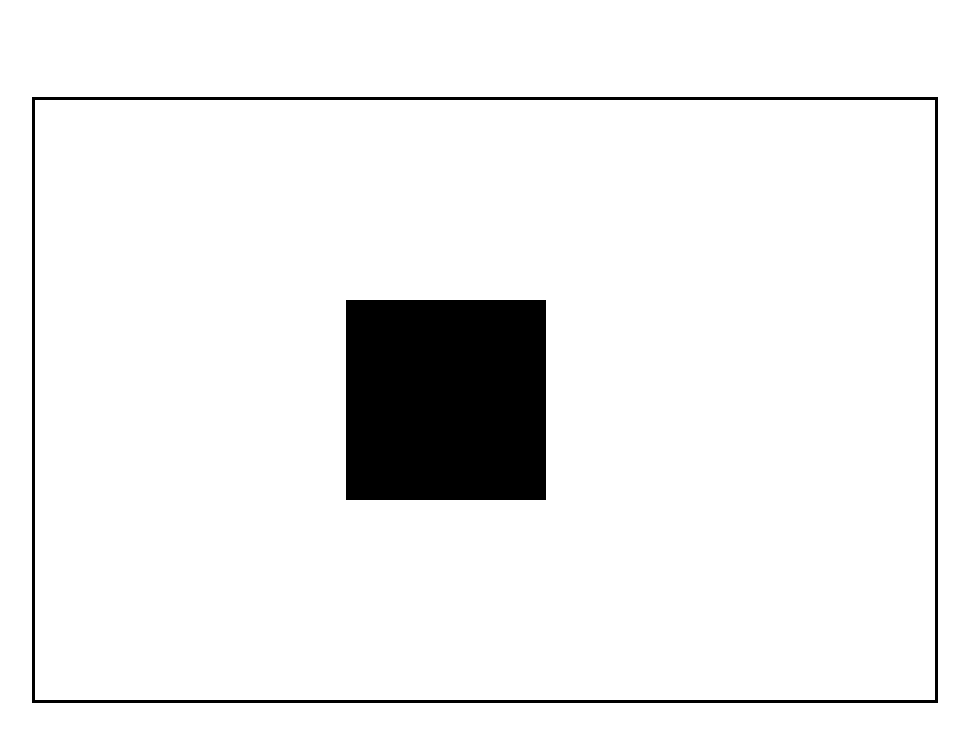
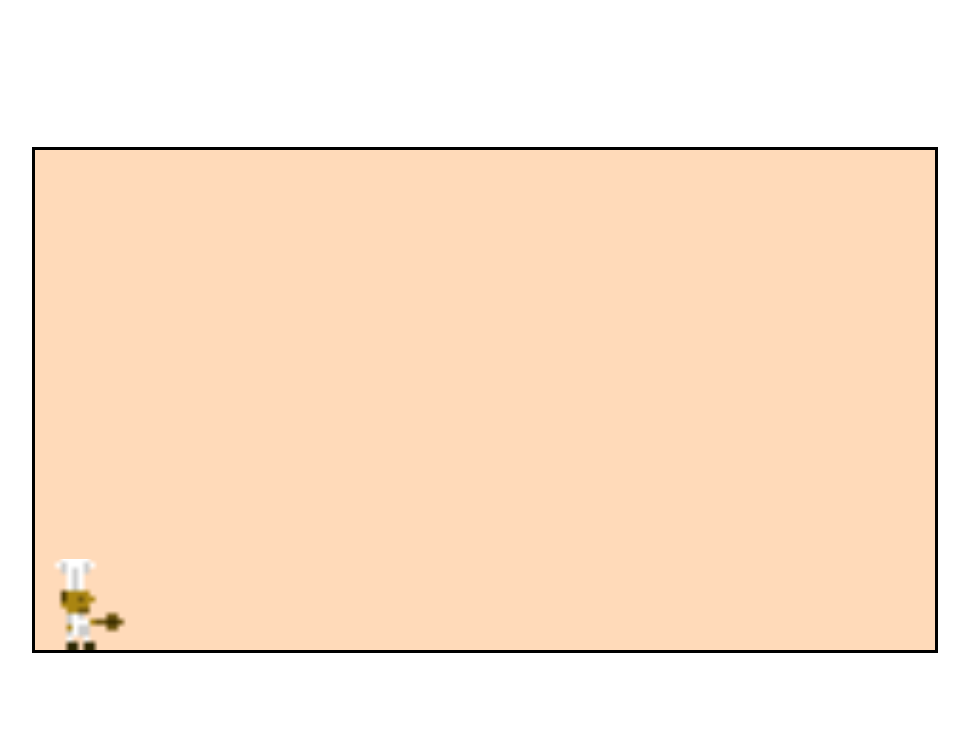
Before and after one commit to alearm246/Hungry-Ghost, a plain HTML site: page index.html in a window 1280 px wide. Shown: the whole page, without its empty margins (155-1124 px from the left). Drawn offline with Linux system fonts and the light colour scheme.

Commit message:
add player and simple player mechanics

```diff
--- a/index.html
+++ b/index.html
@@ -9,6 +9,8 @@
 </head>
 <body>
     <canvas id="game-container"></canvas>
-    <script src="src/index.js"></script>
+    <img id="baker" src="src/images/baker-walking.png" />
+    <img id="baker-2" src="src/images/baker-walking-reized-3.png" />
+    <script type="module" src="src/index.js"></script>
 </body>
 </html>
--- /dev/null
+++ b/src/gameObjects/Player.js
@@ -0,0 +1,64 @@
+import InputHandler from "../gameState/InputHandler.js";
+
+class Player {
+    constructor(scene) {
+        this.scene = scene;
+        this.width = 91;
+        this.height = 91;
+        this.x = 0;
+        this.y = this.scene.height - this.height;
+        this.vx = 0;
+        this.vxMax = 3;
+        this.vy = 0;
+        this.weight = 1;
+        this.image = document.getElementById("baker-2");
+    }
+
+    update(input) {
+        //check horizontal scene boundaries
+        if(this.x >= this.scene.width - this.width) {
+            this.x = this.scene.width - this.width;
+        } else if(this.x <= -20) {
+            this.x = -20;
+        }
+
+        //horizontal movement
+        this.x += this.vx;
+        if(input.keys.includes("d")) {
+            this.vx = this.vxMax;
+        } else if(input.keys.includes("a")) {
+            this.vx = -this.vxMax;
+        } else {
+            this.vx = 0;
+        }
+
+        //handle vertical scene boundaries
+        if(this.y >= this.scene.height - this.height) {
+            this.y = this.scene.height - this.height;
+        }
+
+        //handle jump
+        if(input.keys.includes(" ") && this.onGround()) {
+            this.vy -= 20;
+        }
+        this.y += this.vy;
+        if(!this.onGround() && input.keys.includes("s")) {
+            this.vy += 5;
+        } else if(!this.onGround()) {
+            this.vy += this.weight;
+        }
+        if(this.onGround()) {
+            this.vy = 0;
+        }
+    }
+
+    draw(ctx) {
+        ctx.drawImage(this.image, 0, 0, this.width, this.height, this.x, this.y, this.width, this.height);
+    }
+
+    onGround() {
+        return this.y >= this.scene.height - this.height;
+    }
+}
+
+export default Player;
--- /dev/null
+++ b/src/gameState/InputHandler.js
@@ -0,0 +1,18 @@
+class InputHandler {
+    constructor() {
+        console.log("initialized input handler");
+        this.keys = [];
+        window.addEventListener("keydown", e => {
+            if(this.keys.includes(e.key)) return;
+            this.keys.push(e.key);
+            console.log("keys: ", this.keys);
+        })
+        window.addEventListener("keyup", e => {
+            const keyIndex = this.keys.indexOf(e.key);
+            this.keys.splice(keyIndex, 1);
+            console.log("keys: ", this.keys);
+        })
+    }
+}
+
+export default InputHandler;
--- a/src/index.js
+++ b/src/index.js
@@ -1,33 +1,17 @@
+import PlayScene from "./scenes/PlayScene.js";
+
+window.addEventListener("load", () => {
     const canvas = document.getElementById("game-container");
     const CANVAS_WIDTH = canvas.width = 900;
-const CANVAS_HEIGHT = canvas.height = 600;
+    const CANVAS_HEIGHT = canvas.height = 500;
     const ctx = canvas.getContext("2d");
-
-let x = 10;
-let accelartion = 1;
-let direction = "right";
-
+    const playScene = new PlayScene(CANVAS_WIDTH, CANVAS_HEIGHT);
     //draw rectangle
-console.log(ctx);
     function animate() {
-    console.log("animate!!!");
-    if (direction === "right") {
-        x = x + accelartion;
-        if (x >= CANVAS_WIDTH - 200) {
-            direction = "left";
-            accelartion++;
-        }
-    } else {
-        x = x - accelartion;
-        if (x <= 0) {
-            direction = "right";
-            accelartion++;
-        }
-    }
-    ctx.clearRect(0, CANVAS_HEIGHT / 2 - 100, CANVAS_WIDTH, CANVAS_HEIGHT);
-    ctx.fillRect(x, CANVAS_HEIGHT / 2 - 100, 200, 200);
-
+        ctx.clearRect(0, 0, CANVAS_WIDTH, CANVAS_HEIGHT);
+        playScene.update();
+        playScene.draw(ctx);
         requestAnimationFrame(animate);
     }
-
     animate();
+})
--- /dev/null
+++ b/src/scenes/PlayScene.js
@@ -0,0 +1,23 @@
+import Player from "../gameObjects/Player.js";
+import InputHandler from "../gameState/InputHandler.js";
+
+class PlayScene {
+    constructor(width, height) {
+        this.width = width;
+        this.height = height;
+        this.input = new InputHandler();
+        this.player = new Player(this, this.input);
+        console.log("width: ", this.width);
+        console.log("height: ", this.height);
+    }
+
+    update() {
+        this.player.update(this.input);
+    }
+
+    draw(ctx) {
+        this.player.draw(ctx);
+    }
+}
+
+export default PlayScene;
--- a/style.css
+++ b/style.css
@@ -15,4 +15,14 @@ body {
 #game-container {
     border-style: solid;
     border-color: black;
+    width: 900px;
+    height: 500px;
+    background-color: peachpuff;
 }
+#baker {
+    display: none;
+}
+
+#baker-2 {
+    display: none;
+}
```
Also changed, not shown: src/images/baker-walking-reized-3.png (added), src/images/baker-walking.png (added). Lines whose indentation alone changed are shown as unchanged.
